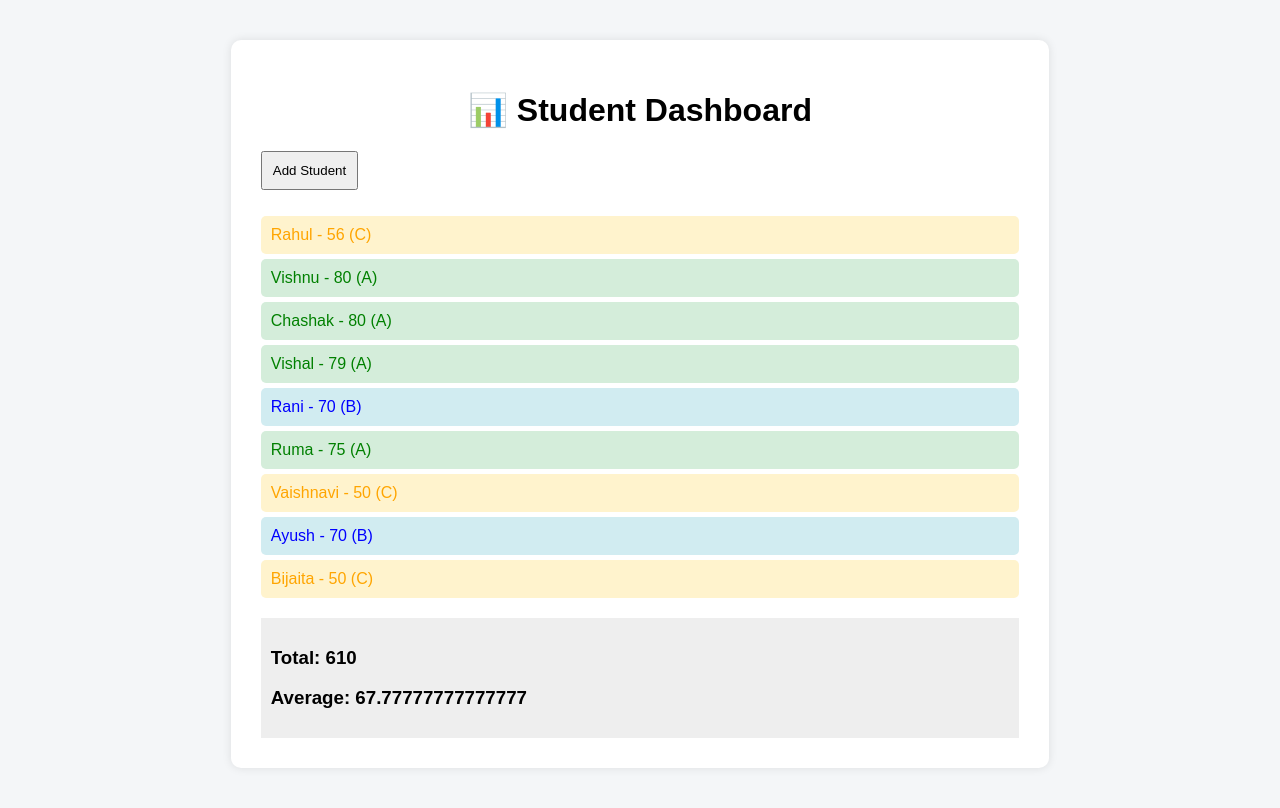
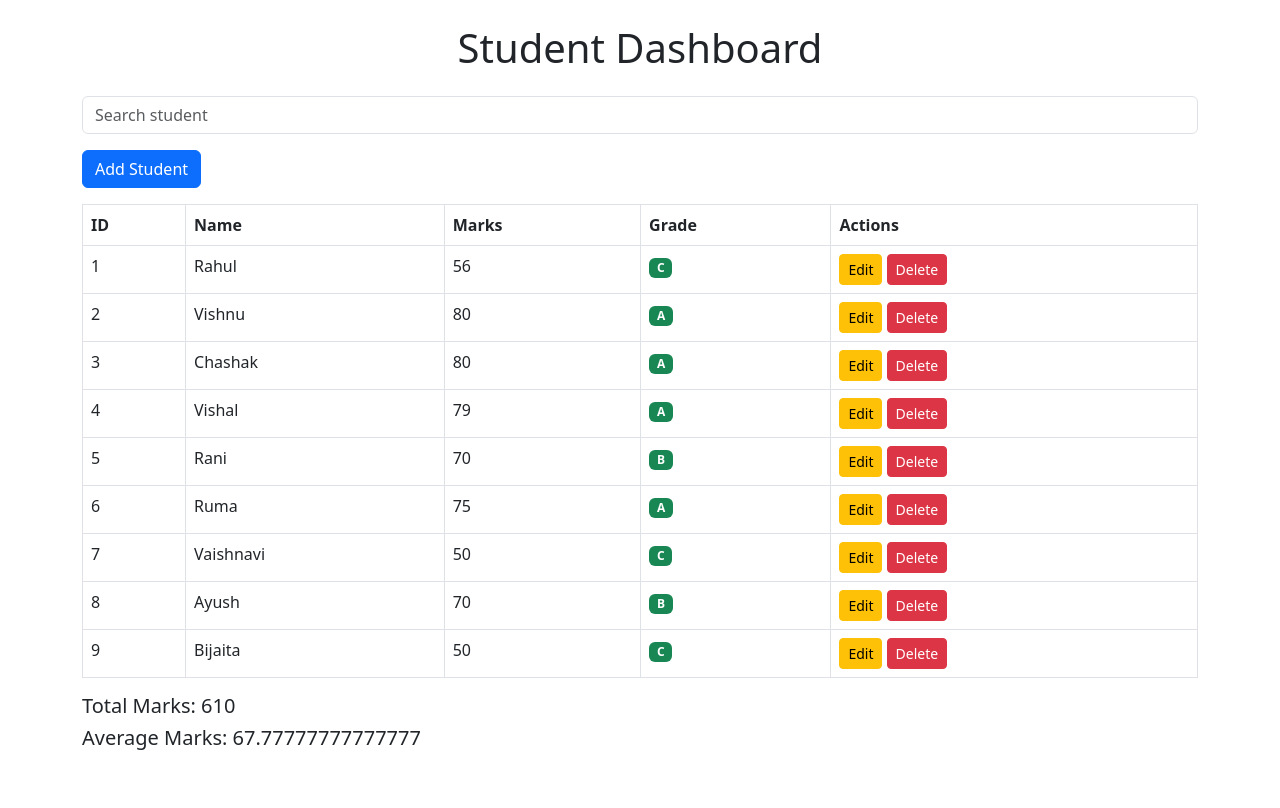
Before and after one commit to chashak20/flask-jinja-student-marks, a Flask app: page / in a window 1280 px wide. After the commit the page ends 750 px from the top, so only its background shows below. Run offline with Flask 3, Linux system fonts and the light colour scheme; data comes from the database, SQL or seed files in the repository; both versions use the stored data as it was after the commit.

Commit message:
Updated project with edit feature and improvements

```diff
--- a/main.py
+++ b/main.py
@@ -3,22 +3,7 @@ import sqlite3
 
 app = Flask(__name__)
 
-# Create DB
-def init_db():
-    conn = sqlite3.connect("students.db")
-    cursor = conn.cursor()
-    cursor.execute("""
-        CREATE TABLE IF NOT EXISTS students (
-            id INTEGER PRIMARY KEY AUTOINCREMENT,
-            name TEXT,
-            marks INTEGER
-        )
-    """)
-    conn.commit()
-    conn.close()
-
-init_db()
-
+# ---------- Grade Function ----------
 def get_grade(mark):
     if mark >= 75:
         return "A"
@@ -29,15 +14,23 @@ def get_grade(mark):
     else:
         return "Fail"
 
+# ---------- Home ----------
 @app.route("/")
 def home():
+    search = request.args.get("search")
+
     conn = sqlite3.connect("students.db")
     cursor = conn.cursor()
-    cursor.execute("SELECT name, marks FROM students")
+
+    if search:
+        cursor.execute("SELECT rowid, name, marks FROM students WHERE name LIKE ?", ('%' + search + '%',))
+    else:
+        cursor.execute("SELECT rowid, name, marks FROM students")
+
     data = cursor.fetchall()
     conn.close()
 
-    total = sum([row[1] for row in data]) if data else 0
+    total = sum([row[2] for row in data]) if data else 0
     average = total / len(data) if data else 0
 
     return render_template(
@@ -48,6 +41,7 @@ def home():
         average=average
     )
 
+# ---------- Add ----------
 @app.route("/add", methods=["GET", "POST"])
 def add_student():
     if request.method == "POST":
@@ -64,5 +58,41 @@ def add_student():
 
     return render_template("add.html")
 
+# ---------- Delete ----------
+@app.route("/delete/<int:id>")
+def delete_student(id):
+    conn = sqlite3.connect("students.db")
+    cursor = conn.cursor()
+    cursor.execute("DELETE FROM students WHERE rowid = ?", (id,))
+    conn.commit()
+    conn.close()
+
+    return redirect("/")
+
+# ---------- Edit ----------
+@app.route("/edit/<int:id>", methods=["GET", "POST"])
+def edit_student(id):
+    conn = sqlite3.connect("students.db")
+    cursor = conn.cursor()
+
+    if request.method == "POST":
+        name = request.form["name"]
+        marks = int(request.form["marks"])
+
+        cursor.execute(
+            "UPDATE students SET name=?, marks=? WHERE rowid=?",
+            (name, marks, id)
+        )
+        conn.commit()
+        conn.close()
+        return redirect("/")
+
+    cursor.execute("SELECT name, marks FROM students WHERE rowid=?", (id,))
+    student = cursor.fetchone()
+    conn.close()
+
+    return render_template("edit.html", student=student, id=id)
+
+
 if __name__ == "__main__":
     app.run(debug=True)
--- a/templates/index.html
+++ b/templates/index.html
@@ -2,28 +2,52 @@
 <html>
 <head>
     <title>Student Dashboard</title>
-    <link rel="stylesheet" href="{{ url_for('static', filename='style.css') }}">
+    <link href="https://cdn.jsdelivr.net/npm/bootstrap@5.3.0/dist/css/bootstrap.min.css" rel="stylesheet">
 </head>
 <body>
 
-<div class="container">
+<div class="container mt-4">
 
-    <h1>📊 Student Dashboard</h1>
+    <h1 class="text-center mb-4">Student Dashboard</h1>
 
-    <a href="/add"><button>Add Student</button></a>
+    <!-- Search -->
+    <form method="GET" class="mb-3">
+        <input type="text" name="search" class="form-control" placeholder="Search student">
+    </form>
 
-    <ul>
-        {% for name, mark in students %}
-            <li class="{{ get_grade(mark) }}">
-                {{ name }} - {{ mark }} ({{ get_grade(mark) }})
-            </li>
+    <a href="/add" class="btn btn-primary mb-3">Add Student</a>
+
+    <!-- Table -->
+    <table class="table table-bordered">
+        <tr>
+            <th>ID</th>
+            <th>Name</th>
+            <th>Marks</th>
+            <th>Grade</th>
+            <th>Actions</th>
+        </tr>
+
+        {% for student in students %}
+        <tr>
+            <td>{{ student[0] }}</td>
+            <td>{{ student[1] }}</td>
+            <td>{{ student[2] }}</td>
+            <td>
+                <span class="badge bg-success">
+                    {{ get_grade(student[2]) }}
+                </span>
+            </td>
+            <td>
+                <a href="/edit/{{ student[0] }}" class="btn btn-warning btn-sm">Edit</a>
+                <a href="/delete/{{ student[0] }}" class="btn btn-danger btn-sm">Delete</a>
+            </td>
+        </tr>
         {% endfor %}
-    </ul>
+    </table>
 
-    <div class="stats">
-        <h3>Total: {{ total }}</h3>
-        <h3>Average: {{ average }}</h3>
-    </div>
+    <!-- Stats -->
+    <h5>Total Marks: {{ total }}</h5>
+    <h5>Average Marks: {{ average }}</h5>
 
 </div>
 
```
Also changed, not shown: templates/add.html (+8 -7 lines), templates/edit.html (added, +25 -0 lines), students.db.
